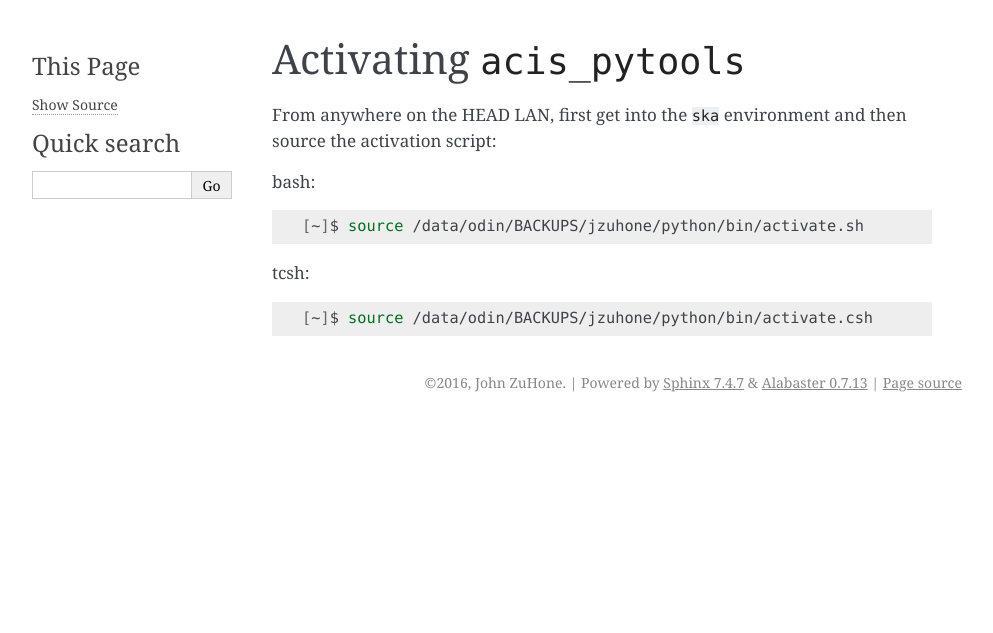
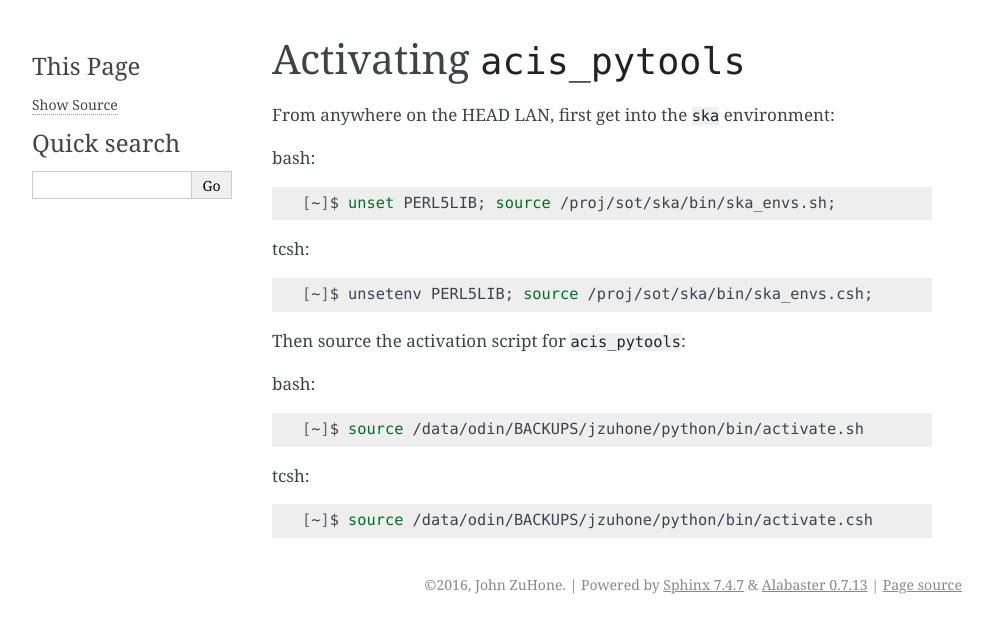
Before and after one commit to jzuhone/acispy, a Sphinx documentation site: the page built from doc/source/activating.rst, in a window 1280 px wide. Shown: the top 633 px of the page, without its empty margins (148-1141 px from the left). Built offline with Sphinx 7.4.7, drawn with Linux system fonts in a browser that asks for light colours.

Commit message:
add directions to activate ska

```diff
--- a/doc/source/activating.rst
+++ b/doc/source/activating.rst
@@ -1,8 +1,21 @@
 Activating ``acis_pytools``
 ===========================
 
-From anywhere on the HEAD LAN, first get into the ``ska`` environment and then source
-the activation script:
+From anywhere on the HEAD LAN, first get into the ``ska`` environment:
+
+bash:
+
+.. code-block:: bash
+
+   [~]$ unset PERL5LIB; source /proj/sot/ska/bin/ska_envs.sh;
+
+tcsh:
+
+.. code-block:: bash
+
+   [~]$ unsetenv PERL5LIB; source /proj/sot/ska/bin/ska_envs.csh;
+
+Then source the activation script for ``acis_pytools``:
 
 bash:
 
```
